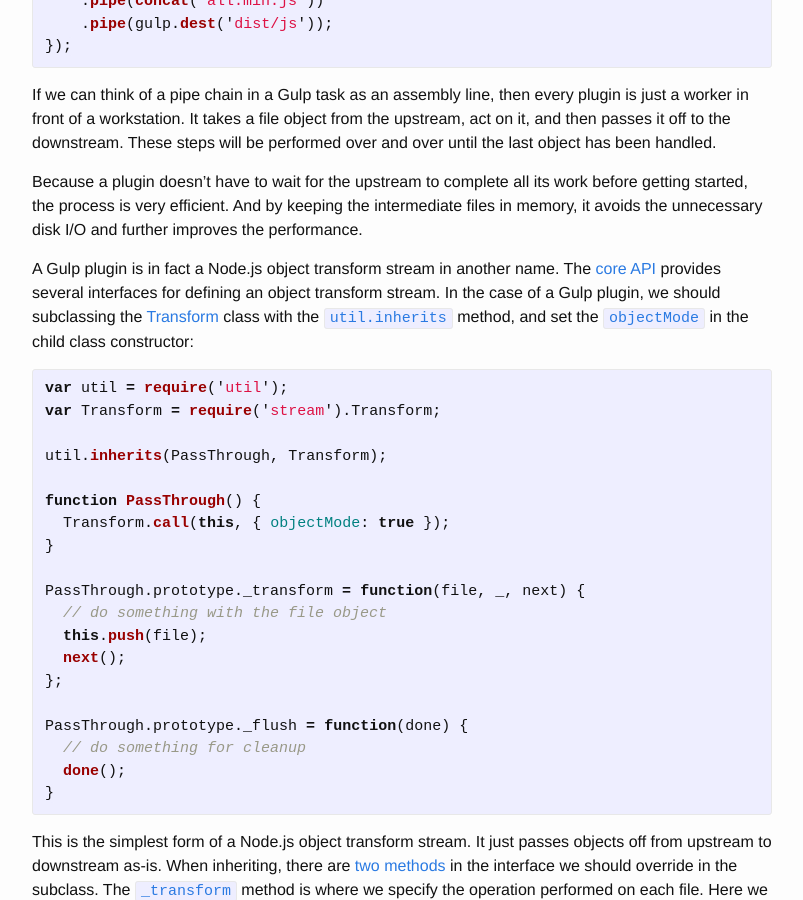
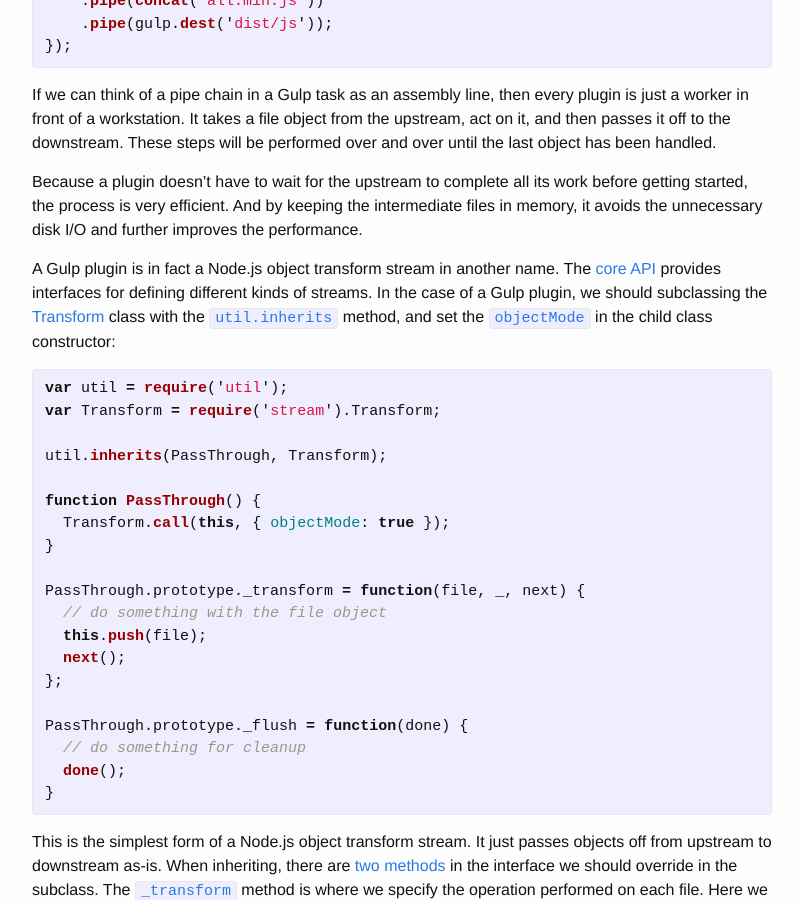
Before and after one commit to gnowoel/gnowoel.github.io, a Jekyll site: the page built from _posts/2015-10-18-gulp-streams.markdown, in a window 1280 px wide and 900 px high, scrolled down 825 px. Shown: the whole window, without its empty margins (238-1041 px from the left). Built offline with Jekyll 4.4.1, drawn with Linux system fonts in a browser that asks for light colours.

Commit message:
Update "Gulp streams"

```diff
--- a/_posts/2015-10-18-gulp-streams.markdown
+++ b/_posts/2015-10-18-gulp-streams.markdown
@@ -37,7 +37,7 @@ If we can think of a pipe chain in a Gulp task as an assembly line, then every p
 
 Because a plugin doesn't have to wait for the upstream to complete all its work before getting started, the process is very efficient. And by keeping the intermediate files in memory, it avoids the unnecessary disk I/O and further improves the performance.
 
-A Gulp plugin is in fact a Node.js object transform stream in another name. The [core API](https://nodejs.org/api/stream.html#stream_stream) provides several interfaces for defining an object transform stream. In the case of a Gulp plugin, we should subclassing the [Transform](https://nodejs.org/api/stream.html#stream_class_stream_transform) class with the [`util.inherits`](https://nodejs.org/api/util.html#util_util_inherits_constructor_superconstructor) method, and set the [`objectMode`](https://nodejs.org/api/stream.html#stream_object_mode) in the child class constructor:
+A Gulp plugin is in fact a Node.js object transform stream in another name. The [core API](https://nodejs.org/api/stream.html#stream_stream) provides interfaces for defining different kinds of streams. In the case of a Gulp plugin, we should subclassing the [Transform](https://nodejs.org/api/stream.html#stream_class_stream_transform) class with the [`util.inherits`](https://nodejs.org/api/util.html#util_util_inherits_constructor_superconstructor) method, and set the [`objectMode`](https://nodejs.org/api/stream.html#stream_object_mode) in the child class constructor:
 
 {% highlight javascript %}
 var util = require('util');
```
